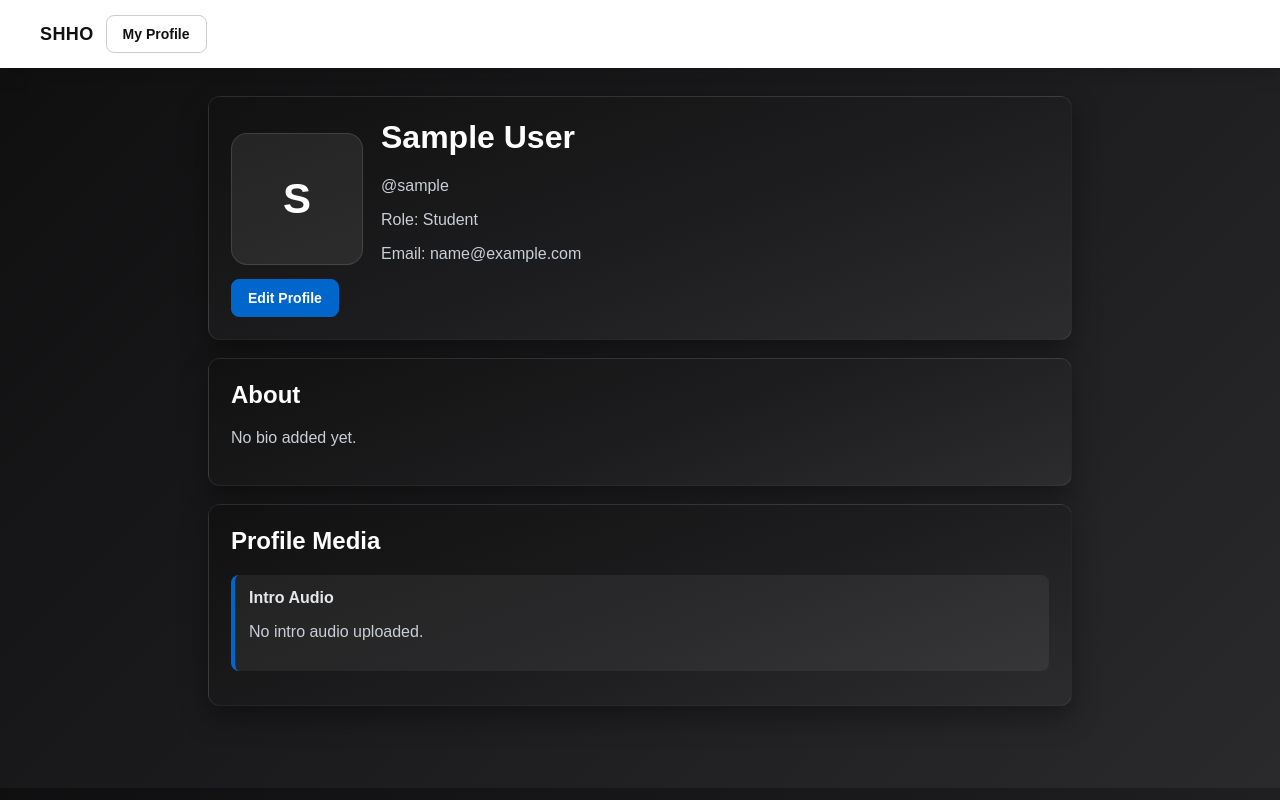
After one commit to sidluthra1/djschedulerSHHO, a Django app: a page that uses users/templates/users/public_profile.html in a window 1280 px wide. The commit adds this page. Run offline with Django 5.2, Linux system fonts and the light colour scheme; the visitor is signed in with stand-in values (Sample User, id 1); data comes from the database, SQL or seed files in the repository.

Commit message:
Added public profile pages

```diff
--- a/lessonscheduler/templates/browse_classes.html
+++ b/lessonscheduler/templates/browse_classes.html
@@ -243,7 +243,7 @@
                             {% else %}
                             <span class="avatar-fallback">{{ lesson.dj.username|first|upper }}</span>
                             {% endif %}
-                            🎓 Taught by <strong>{{ lesson.dj.get_full_name|default:lesson.dj.username }}</strong>
+                            🎓 Taught by <strong><a href="{% url 'public_profile' lesson.dj.username %}" style="color:inherit;text-decoration:none;">{{ lesson.dj.get_full_name|default:lesson.dj.username }}</a></strong>
                         </div>
 
                         <div class="class-info">
--- a/lessonscheduler/templates/class_signup.html
+++ b/lessonscheduler/templates/class_signup.html
@@ -175,7 +175,7 @@
                     {% else %}
                     <span class="avatar-fallback">{{ lesson.dj.username|first|upper }}</span>
                     {% endif %}
-                    {{ lesson.dj.get_full_name|default:lesson.dj.username }}
+                    <a href="{% url 'public_profile' lesson.dj.username %}" style="color:inherit;text-decoration:none;">{{ lesson.dj.get_full_name|default:lesson.dj.username }}</a>
                 </span>
             </div>
             <div class="detail-row">
--- a/lessonscheduler/templates/lesson_detail.html
+++ b/lessonscheduler/templates/lesson_detail.html
@@ -163,7 +163,7 @@
                             {% else %}
                             <span class="avatar-fallback">{{ signup.student.username|first|upper }}</span>
                             {% endif %}
-                            {{ signup.student.get_full_name|default:signup.student.username }}
+                            <a href="{% url 'public_profile' signup.student.username %}" style="color:inherit;text-decoration:none;">{{ signup.student.get_full_name|default:signup.student.username }}</a>
                         </strong><br>
                         <span class="muted">{{ signup.student.email }}</span>
                     </li>
@@ -186,7 +186,7 @@
                             {% else %}
                             <span class="avatar-fallback">{{ signup.student.username|first|upper }}</span>
                             {% endif %}
-                            {{ signup.student.get_full_name|default:signup.student.username }}
+                            <a href="{% url 'public_profile' signup.student.username %}" style="color:inherit;text-decoration:none;">{{ signup.student.get_full_name|default:signup.student.username }}</a>
                         </strong><br>
                         <span class="muted">{{ signup.student.email }}</span>
                     </li>
--- a/lessonscheduler/templates/manage_request.html
+++ b/lessonscheduler/templates/manage_request.html
@@ -165,7 +165,7 @@
                 {% else %}
                 <span class="avatar-fallback">{{ class_request.student.username|first|upper }}</span>
                 {% endif %}
-                Request from {{ class_request.student.get_full_name|default:class_request.student.username }}
+                Request from <a href="{% url 'public_profile' class_request.student.username %}" style="color:inherit;text-decoration:none;">{{ class_request.student.get_full_name|default:class_request.student.username }}</a>
             </h3>
 
             <div class="detail-row">
--- a/messaging/templates/messaging/inbox.html
+++ b/messaging/templates/messaging/inbox.html
@@ -98,7 +98,7 @@ body{min-height:100vh;display:flex;align-items:center;justify-content:center;bac
                                 {% else %}
                                 <span class="avatar-fallback">{{ convo.peer.username|first|upper }}</span>
                                 {% endif %}
-                                {{ convo.peer.username }}
+                                <a href="{% url 'public_profile' convo.peer.username %}" style="color:inherit;text-decoration:none;">{{ convo.peer.username }}</a>
                             </strong> (Student)
                         {% elif convo.peer in teachers %}
                             <strong class="user-inline">
@@ -107,7 +107,7 @@ body{min-height:100vh;display:flex;align-items:center;justify-content:center;bac
                                 {% else %}
                                 <span class="avatar-fallback">{{ convo.peer.username|first|upper }}</span>
                                 {% endif %}
-                                {{ convo.peer.username }}
+                                <a href="{% url 'public_profile' convo.peer.username %}" style="color:inherit;text-decoration:none;">{{ convo.peer.username }}</a>
                             </strong> (Teacher)
                         {% else %}
                             <strong class="user-inline">
@@ -116,7 +116,7 @@ body{min-height:100vh;display:flex;align-items:center;justify-content:center;bac
                                 {% else %}
                                 <span class="avatar-fallback">{{ convo.peer.username|first|upper }}</span>
                                 {% endif %}
-                                {{ convo.peer.username }}
+                                <a href="{% url 'public_profile' convo.peer.username %}" style="color:inherit;text-decoration:none;">{{ convo.peer.username }}</a>
                             </strong>
                         {% endif %}
                         <p>{{ convo.message.content|truncatechars:68 }}</p>
--- a/messaging/templates/messaging/send_message.html
+++ b/messaging/templates/messaging/send_message.html
@@ -38,7 +38,7 @@ body{min-height:100vh;display:flex;align-items:center;justify-content:center;bac
 <div class="page-container">
     <div class="header" style="position:relative;display:flex;align-items:center;justify-content:space-between;">
         <div>
-            <h1>Chat with {{ recipient.username }}</h1>
+            <h1>Chat with <a href="{% url 'public_profile' recipient.username %}" style="color:inherit;text-decoration:none;">{{ recipient.username }}</a></h1>
             <p>Messages between you and {{ recipient.username }}.</p>
         </div>
         <div style="display:flex;align-items:center;">
@@ -63,7 +63,7 @@ body{min-height:100vh;display:flex;align-items:center;justify-content:center;bac
                         {% else %}
                         <span class="avatar-fallback">{{ message.sender.username|first|upper }}</span>
                         {% endif %}
-                        {{ message.sender.username }}:
+                        <a href="{% url 'public_profile' message.sender.username %}" style="color:inherit;text-decoration:none;">{{ message.sender.username }}</a>:
                     </strong>
                     <p>{{ message.content }}</p>
                     <small>{{ message.timestamp|date:"M d, Y H:i" }}</small>
--- /dev/null
+++ b/users/templates/users/public_profile.html
@@ -0,0 +1,199 @@
+<!DOCTYPE html>
+<html lang="en">
+<head>
+<meta charset="UTF-8">
+<meta name="viewport" content="width=device-width, initial-scale=1.0">
+<title>{{ viewed_user.username }}'s Profile</title>
+<style>
+* {
+    box-sizing: border-box;
+}
+body {
+    margin: 0;
+    font-family: Arial, sans-serif;
+    background: linear-gradient(135deg, #0f0f10, #1b1b1d, #2a2a2d);
+    color: #e5e7eb;
+}
+.top-bar {
+    width: 100%;
+    background: #ffffff;
+    display: flex;
+    justify-content: space-between;
+    align-items: center;
+    padding: 15px 40px;
+    box-shadow: 0 6px 18px rgba(0, 0, 0, 0.15);
+}
+.nav-left {
+    display: flex;
+    align-items: center;
+    gap: 12px;
+}
+.brand-link {
+    color: #111;
+    text-decoration: none;
+    font-weight: 700;
+    font-size: 18px;
+    letter-spacing: 0.4px;
+}
+.secondary-btn,
+.primary-btn {
+    padding: 10px 16px;
+    border-radius: 8px;
+    text-decoration: none;
+    font-weight: 600;
+    font-size: 14px;
+    transition: 0.2s ease;
+    display: inline-block;
+    border: 1px solid #ccc;
+    cursor: pointer;
+}
+.secondary-btn {
+    background: #fff;
+    color: #111;
+}
+.secondary-btn:hover {
+    background: #f3f3f3;
+}
+.primary-btn {
+    background: #0066cc;
+    color: #fff;
+    border-color: #0066cc;
+}
+.primary-btn:hover {
+    background: #0052a3;
+}
+.container {
+    max-width: 900px;
+    margin: 28px auto;
+    padding: 0 18px 36px;
+}
+.card {
+    background: linear-gradient(160deg, #111111, #1d1d1f 55%, #2c2c2f);
+    border-radius: 12px;
+    padding: 22px;
+    box-shadow: 0 12px 28px rgba(0, 0, 0, 0.35);
+    margin-bottom: 18px;
+    border: 1px solid rgba(255, 255, 255, 0.08);
+}
+.card h1,
+.card h2 {
+    margin-top: 0;
+    color: #ffffff;
+}
+.muted {
+    color: #c9ced6;
+    word-wrap: break-word;
+    overflow-wrap: break-word;
+    word-break: break-word;
+}
+.profile-header {
+    display: flex;
+    align-items: center;
+    gap: 18px;
+    flex-wrap: wrap;
+}
+.profile-pic {
+    width: 132px;
+    height: 132px;
+    object-fit: cover;
+    border-radius: 16px;
+    border: 1px solid rgba(255, 255, 255, 0.2);
+}
+.avatar-fallback {
+    width: 132px;
+    height: 132px;
+    border-radius: 16px;
+    display: inline-flex;
+    align-items: center;
+    justify-content: center;
+    background: rgba(255, 255, 255, 0.08);
+    color: #fff;
+    font-size: 42px;
+    font-weight: 700;
+    border: 1px solid rgba(255, 255, 255, 0.12);
+}
+.media-card {
+    background: rgba(255, 255, 255, 0.06);
+    border-left: 4px solid #0066cc;
+    border-radius: 8px;
+    padding: 14px;
+    margin-bottom: 12px;
+}
+audio {
+    width: 100%;
+    margin-top: 8px;
+}
+.action-row {
+    display: flex;
+    gap: 10px;
+    flex-wrap: wrap;
+    margin-top: 10px;
+}
+@media (max-width: 800px) {
+    .top-bar {
+        padding: 15px 20px;
+        flex-direction: column;
+        align-items: flex-start;
+        gap: 12px;
+    }
+}
+</style>
+</head>
+<body>
+<div class="top-bar">
+    <div class="nav-left">
+        <a href="{% url 'index' %}" class="brand-link">SHHO</a>
+        <a href="{% url 'profile' %}" class="secondary-btn">My Profile</a>
+    </div>
+</div>
+
+<div class="container">
+    <div class="card">
+        <div class="profile-header">
+            {% if profile.profile_picture %}
+            <img class="profile-pic" src="{{ profile.profile_picture.url }}" alt="{{ viewed_user.username }}">
+            {% else %}
+            <span class="avatar-fallback">{{ viewed_user.username|first|upper }}</span>
+            {% endif %}
+            <div>
+                <h1>{{ viewed_user.get_full_name|default:viewed_user.username }}</h1>
+                <p class="muted">@{{ viewed_user.username }}</p>
+                <p class="muted">Role: {{ profile.get_role_display }}</p>
+                {% if viewed_user.email %}
+                <p class="muted">Email: {{ viewed_user.email }}</p>
+                {% endif %}
+
+            </div>
+
+        </div>
+        {% if is_own_profile %}
+    <a href="{% url 'profile' %}" class="primary-btn">Edit Profile</a>
+    {% else %}
+    <a href="{% url 'send_message' viewed_user.username %}" class="primary-btn">Message User</a>
+    {% endif %}
+    </div>
+
+    <div class="card">
+        <h2>About</h2>
+        <p class="muted">{{ profile.bio|default:"No bio added yet." }}</p>
+    </div>
+
+    <div class="card">
+        <h2>Profile Media</h2>
+
+
+        <div class="media-card">
+            <strong>Intro Audio</strong>
+            {% if profile.intro_audio %}
+            <audio controls>
+                <source src="{{ profile.intro_audio.url }}" type="audio/mpeg">
+                Your browser does not support the audio element.
+            </audio>
+            {% else %}
+            <p class="muted">No intro audio uploaded.</p>
+            {% endif %}
+        </div>
+    </div>
+</div>
+</body>
+</html>
--- a/users/urls.py
+++ b/users/urls.py
@@ -3,6 +3,7 @@ from . import views
 
 urlpatterns = [
     path("profile/", views.profile_view, name="profile"),
+    path("profile/<str:username>/", views.public_profile_view, name="public_profile"),
     path('upload/', views.upload_profile_files, name='upload_profile_files'),
     path('request-teacher/', views.request_teacher_role, name='request_teacher_role'),
     path('manage-roles/', views.manage_roles, name='manage_roles'),
--- a/users/views.py
+++ b/users/views.py
@@ -1,4 +1,4 @@
-from django.shortcuts import render, redirect
+from django.shortcuts import render, redirect, get_object_or_404
 from django.contrib.auth.decorators import login_required
 from django.utils import timezone
 from .forms import ProfileBioForm
@@ -19,12 +19,27 @@ def profile_view(request):
     else:
         bio_form = ProfileBioForm(instance=profile)
 
-    pending_teacher_request = profile.role_requests.filter(status="pending", requested_role="teacher").first() if profile.role == 'student' else None
+    pending_teacher_request = RoleChangeRequest.objects.filter(
+        profile=profile,
+        status="pending",
+        requested_role="teacher",
+    ).first() if profile.role == 'student' else None
 
     return render(request, "users/profile.html", {
         "profile": profile,
         "bio_form": bio_form,
         "pending_teacher_request": pending_teacher_request,
+    })
+
+
+@login_required
+def public_profile_view(request, username):
+    profile = get_object_or_404(Profile.objects.select_related("user"), user__username=username)
+
+    return render(request, "users/public_profile.html", {
+        "profile": profile,
+        "viewed_user": profile.user,
+        "is_own_profile": profile.user == request.user,
     })
 
 # Profile Picture and Audio upload
```
Also changed, not shown: users/templates/users/manage_roles.html (+10 -2 lines).
